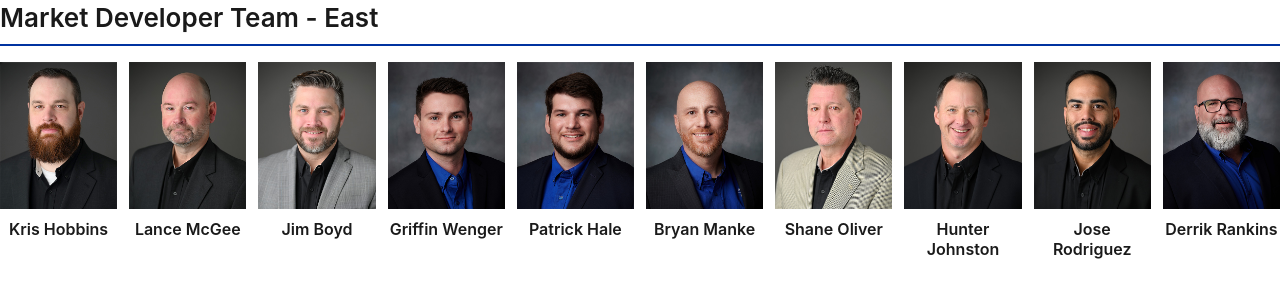
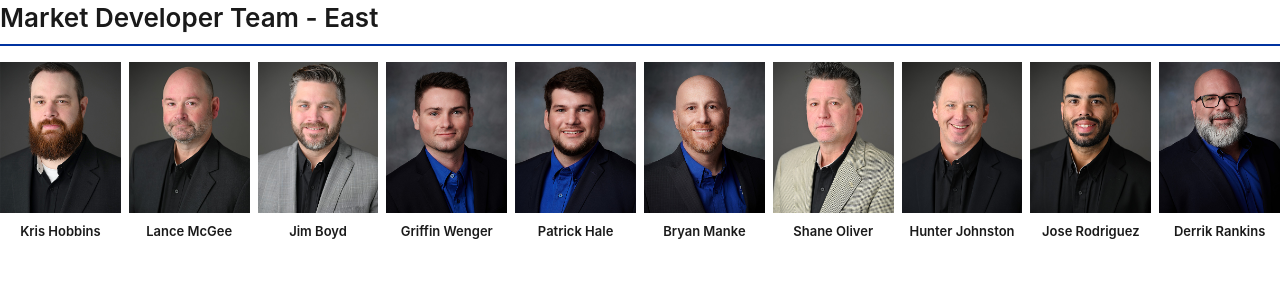
Before and after one commit to AmeristarWebDev/market-developer-east, a plain HTML site: page index.html in a window 1280 px wide. Drawn offline with Linux system fonts and the light colour scheme.

Commit message:
Update index.html

```diff
--- a/index.html
+++ b/index.html
@@ -8,16 +8,16 @@
   * { box-sizing: border-box; margin: 0; padding: 0; }
   body { font-family: -apple-system, BlinkMacSystemFont, "Segoe UI", Roboto, Arial, sans-serif; background: #ffffff; color: #1a1a1a; padding: 0; max-width: 1400px; margin: 0 auto; line-height: 1.4; }
   .team-section h2 { font-size: 26px; font-weight: 600; color: #1a1a1a; margin-bottom: 16px; padding-bottom: 8px; border-bottom: 2px solid #0033a0; }
-  .team-grid { display: grid; grid-template-columns: repeat(10, 1fr); gap: 18px 12px; }
+  .team-grid { display: grid; grid-template-columns: repeat(10, minmax(0, 1fr)); gap: 14px 8px; }
   .headshot-card { text-align: center; }
   .headshot-img-wrapper { width: 100%; aspect-ratio: 4 / 5; overflow: hidden; background: #e8e8e8; margin-bottom: 10px; }
-  .headshot-img { width: 100%; height: 100%; object-fit: cover; object-position: center 0%; display: block; }
-  .headshot-name { font-size: 16px; font-weight: 600; color: #1a1a1a; margin-bottom: 2px; line-height: 1.25; }
+  .headshot-img { width: 100%; height: 100%; object-fit: cover; object-position: center 20%; display: block; }
+  .headshot-name { font-size: 13px; font-weight: 600; color: #1a1a1a; margin-bottom: 2px; line-height: 1.25; min-height: 2.5em; display: flex; align-items: flex-start; justify-content: center; text-align: center; overflow-wrap: break-word; word-break: break-word; hyphens: auto; }
   .headshot-region { font-size: 12px; color: #666; font-weight: 400; }
-  @media (max-width: 1250px) { .team-grid { grid-template-columns: repeat(6, 1fr); } }
-  @media (max-width: 900px) { .team-grid { grid-template-columns: repeat(4, 1fr); } }
-  @media (max-width: 700px) { .team-grid { grid-template-columns: repeat(3, 1fr); } }
-  @media (max-width: 500px) { .team-grid { grid-template-columns: repeat(2, 1fr); } body { padding: 16px; } .team-section h2 { font-size: 20px; } .headshot-name { font-size: 15px; } }
+
+
+
+  @media (max-width: 600px) { .team-grid { grid-template-columns: repeat(4, minmax(0, 1fr)); } .team-section h2 { font-size: 18px; } .headshot-name { font-size: 12px; } }
 </style>
 </head>
 <body>
```
